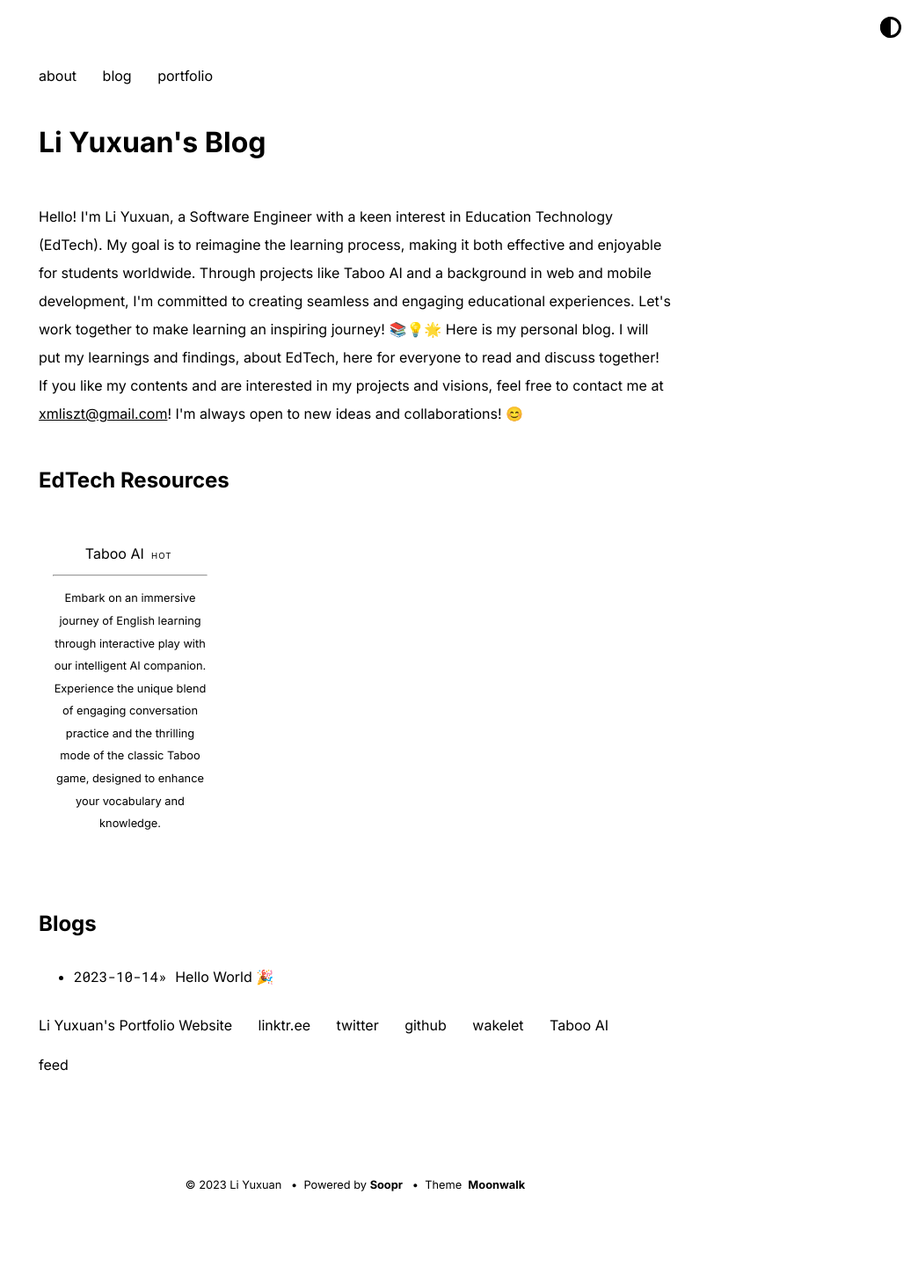
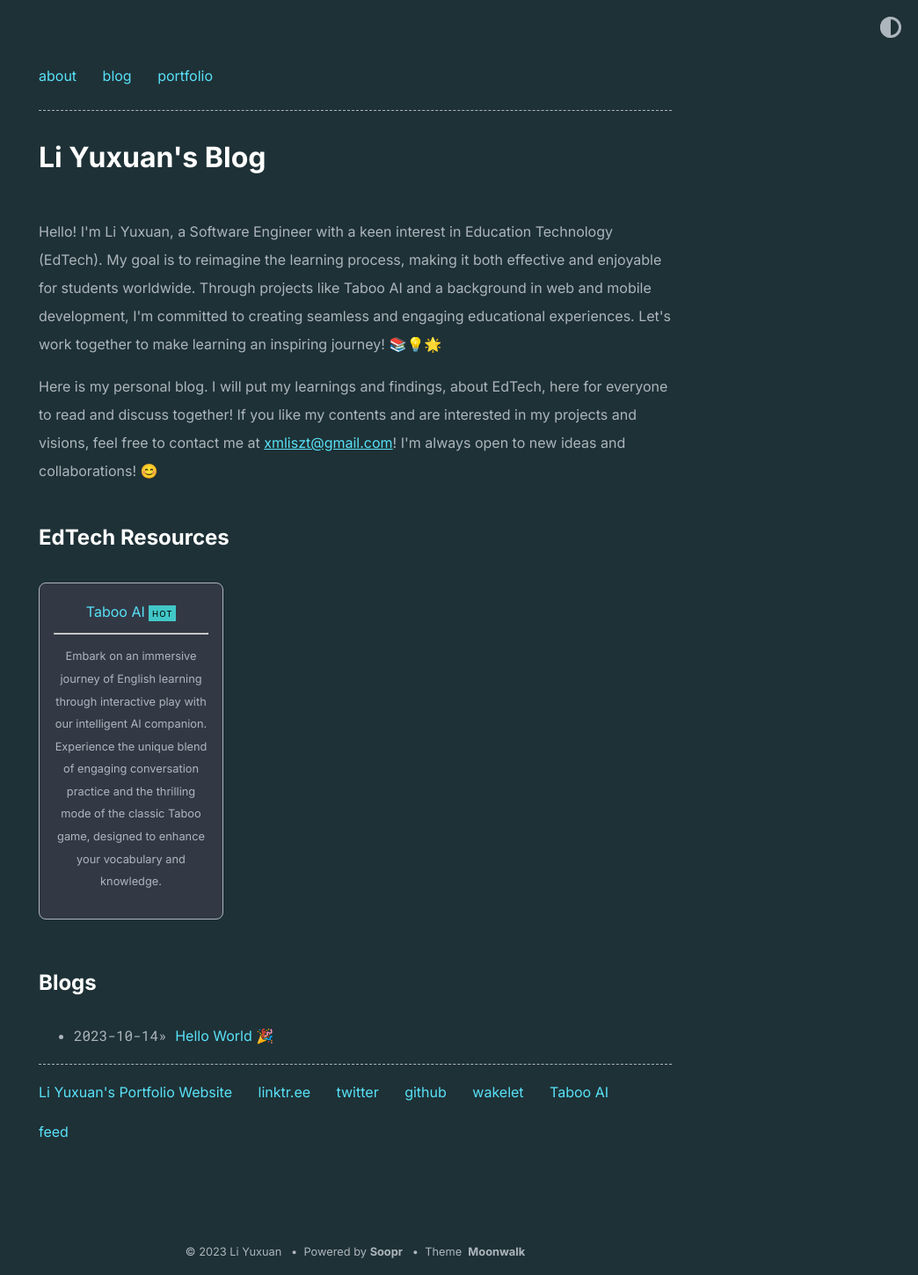
Before and after one commit to xmliszt/blogs, a Jekyll site: the page built from index.md, in a window 1280 px wide. Shown: the whole page at 88% size, without its empty margins (236-1280 px from the left). Built offline with Jekyll 4.4.1, drawn with Linux system fonts in a browser that asks for light colours; before the commit the page ends 1373 px from its top, so only the background shows below that.

```diff
--- a/_config.yml
+++ b/_config.yml
@@ -1,6 +1,6 @@
 title: Li Yuxuan's Blog
 author: Li Yuxuan
-url: https://xmliszt.github.io/blogs # root address of the site
+url: https://xmliszt.github.io # root address of the site
 description: > # description of the site (multiple lines allowed)
 
 permalink: /:slug
@@ -15,7 +15,7 @@ twitter:
 remote_theme: abhinavs/moonwalk
 
 theme_config:
-  appearance: "auto" # can be "light", "dark" or "auto"
+  appearance: "dark" # can be "light", "dark" or "auto"
   appearance_toggle: true # if appearance can be switched by user
   back_home_text: "⤟ home" # customize text for homepage link in post layout
   date_format: "%Y-%m-%d" # customize how date is formatted
--- a/_layouts/home.html
+++ b/_layouts/home.html
@@ -23,10 +23,12 @@ layout: default
   both effective and enjoyable for students worldwide. Through projects like
   Taboo AI and a background in web and mobile development, I'm committed to
   creating seamless and engaging educational experiences. Let's work together to
-  make learning an inspiring journey! 📚💡🌟 Here is my personal blog. I will
-  put my learnings and findings, about EdTech, here for everyone to read and
-  discuss together! If you like my contents and are interested in my projects
-  and visions, feel free to contact me at
+  make learning an inspiring journey! 📚💡🌟
+</p>
+<p>
+  Here is my personal blog. I will put my learnings and findings, about EdTech,
+  here for everyone to read and discuss together! If you like my contents and
+  are interested in my projects and visions, feel free to contact me at
   <a href="mailto:xmliszt@gmail.com">xmliszt@gmail.com</a>! I'm always open to
   new ideas and collaborations! 😊
 </p>
--- a/_layouts/post.html
+++ b/_layouts/post.html
@@ -8,3 +8,8 @@ layout: default
 {{ content }}
 
 <hr />
+
+<p><i>If you like my contents and
+  are interested in my projects and visions, feel free to contact me at
+  <a href="mailto:xmliszt@gmail.com">xmliszt@gmail.com</a>! I'm always open to
+  new ideas and collaborations! 😊</i></p>
```
Also changed, not shown: _data/home.yml (+0 -16 lines).
